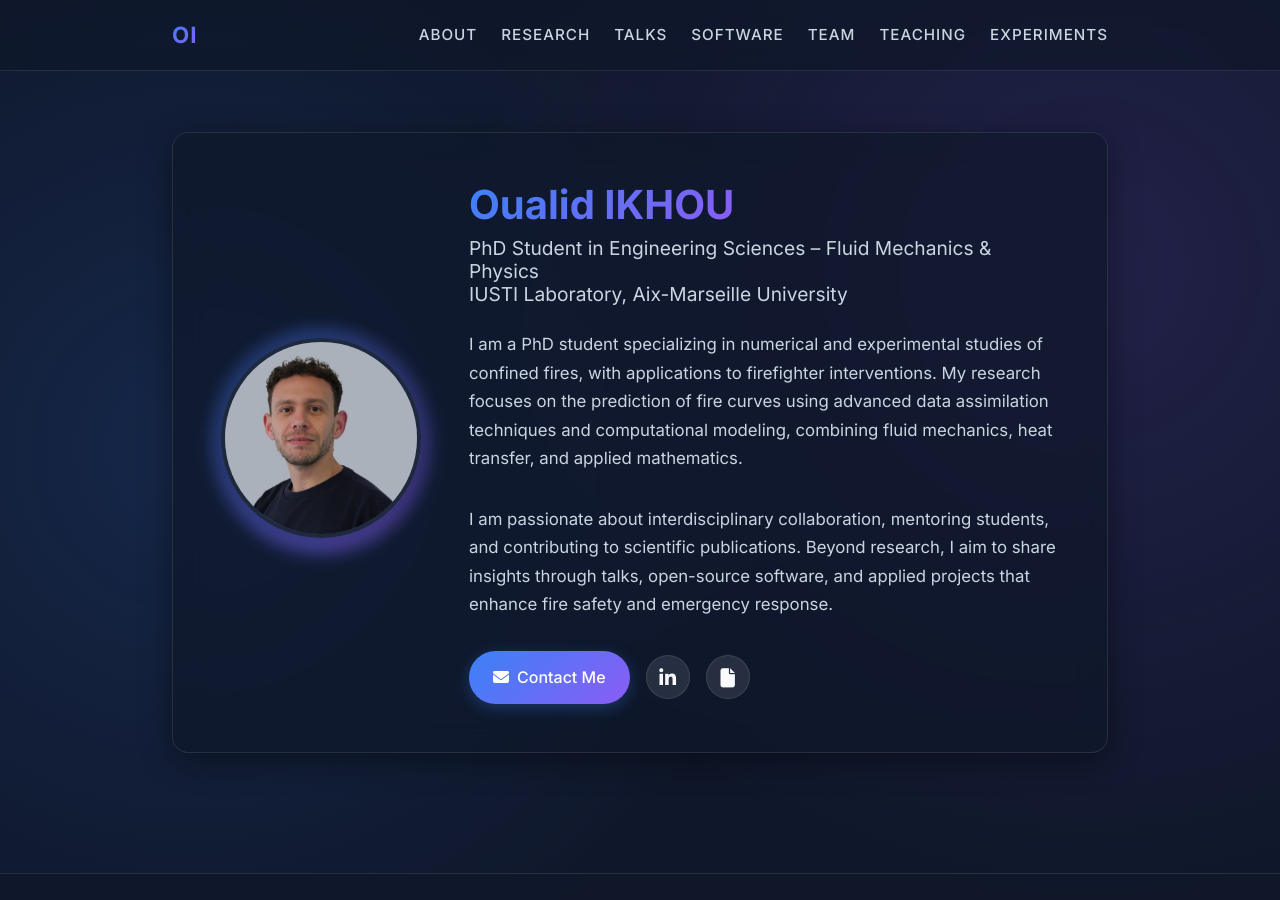
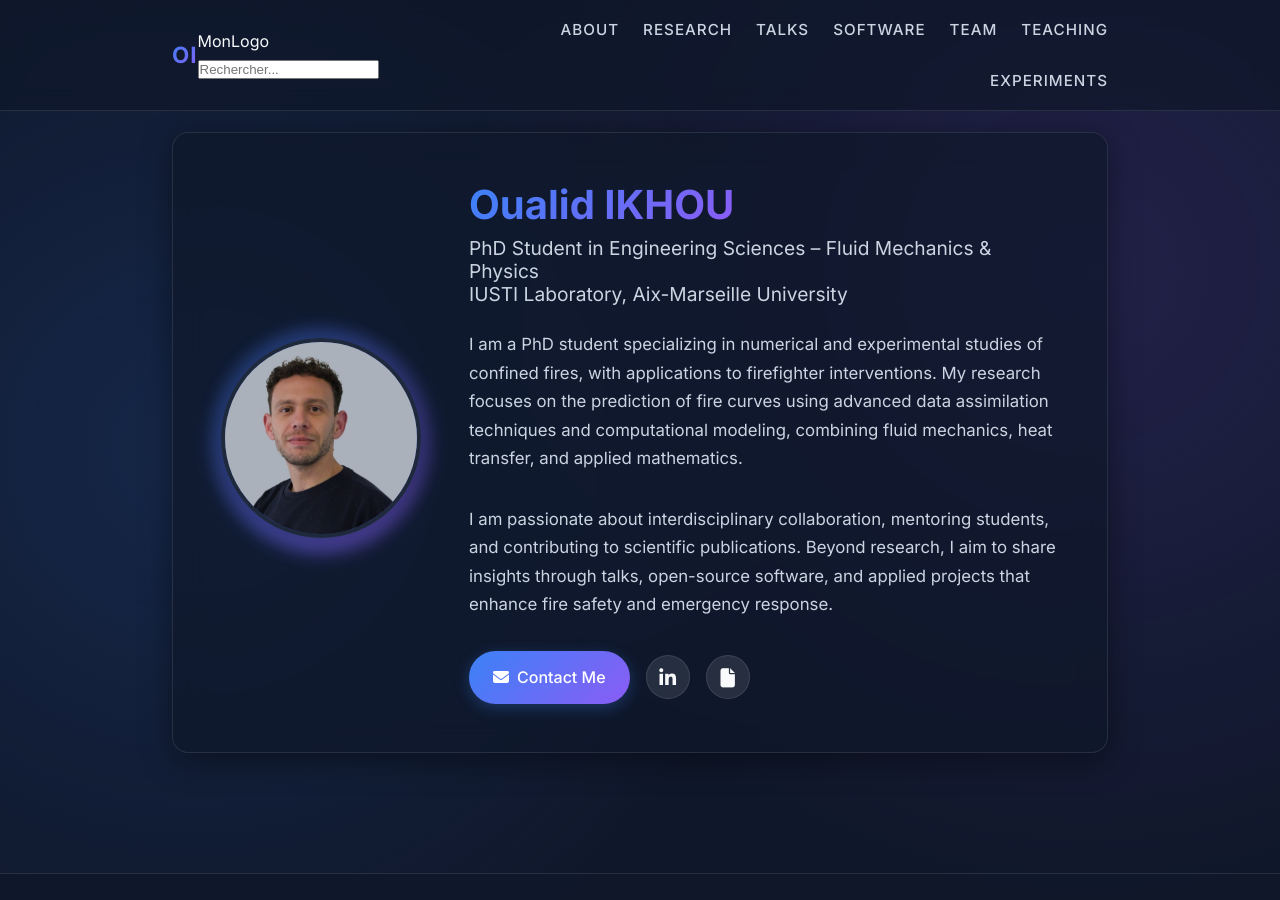
Before and after one commit to oualidikhou/oualidikhou.github.io, a Jekyll site: the page built from index.md, in a window 1280 px wide and 900 px high. Built offline with Jekyll 4.4.1, drawn with Linux system fonts in a browser that asks for light colours.

Commit message:
Update default.html

```diff
--- a/_layouts/default.html
+++ b/_layouts/default.html
@@ -23,6 +23,10 @@
     <div class="nav-container">
       <div class="nav-logo">
         <a href="{{ site.baseurl }}/" class="gradient-text">OI</a>
+      </div>
+      <div class="search-container">
+        <span class="search-logo">MonLogo</span>
+        <input type="text" placeholder="Rechercher...">
       </div>
       <ul>
         {% for page in site.nav_pages %}
```
